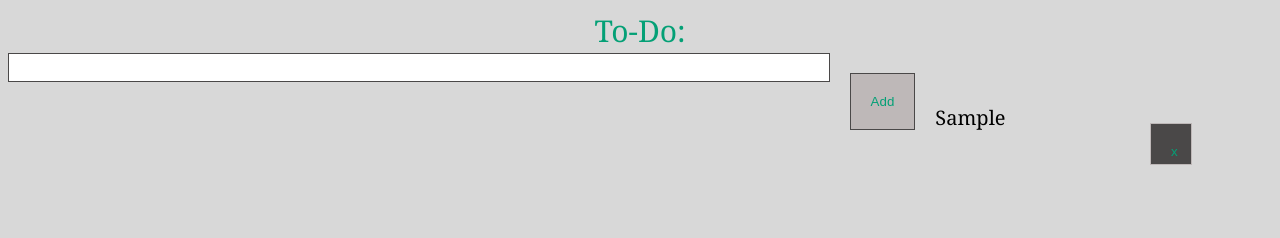
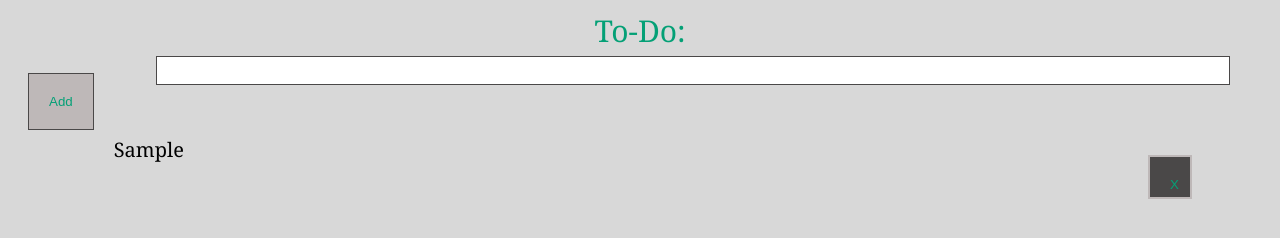
Before and after one commit to shelbyboyd/dsn1676-assignment5, a plain HTML site: page index.html in a window 1280 px wide. Both pictures are taken after typing "Sample" into the empty fields and a click on the button "Add". Drawn offline with nearby package versions, Linux system fonts and the light colour scheme.

Commit message:
alignment

```diff
--- a/css/main.css
+++ b/css/main.css
@@ -32,10 +32,10 @@ form {
 }
 
 input {
-    width: 65%;
+    width: 85%;
     height: 20px;
     text-align: center;
-    float: left;
+    float: center;
     padding: 1em;
     border: 1px solid #4a4848;
 }
@@ -66,7 +66,7 @@ li {
 
 .x-button {
     text-align: center;
-    border: 1px solid #BEB8B8;
+    border: 2px solid #BEB8B8;
     background-color: #4A4848;
     height: 30px;
     width: 30px;
--- a/js/main.js
+++ b/js/main.js
@@ -10,10 +10,10 @@ $form.on('submit', function (eventObject) {
     var $theLi = $('<li>');
     $theLi.html($input.val());
 
-    var $inputRemove = $('<button class="remove x-button">x</button>');
+    var $inputRemove = $('<button class="remove x-button">X</button>');
 
     $inputRemove.on('click', function () {
-        $theLi.remove('li');
+        $theLi.remove('theLi');
     });
 
     $theLi.click(function(){
```
